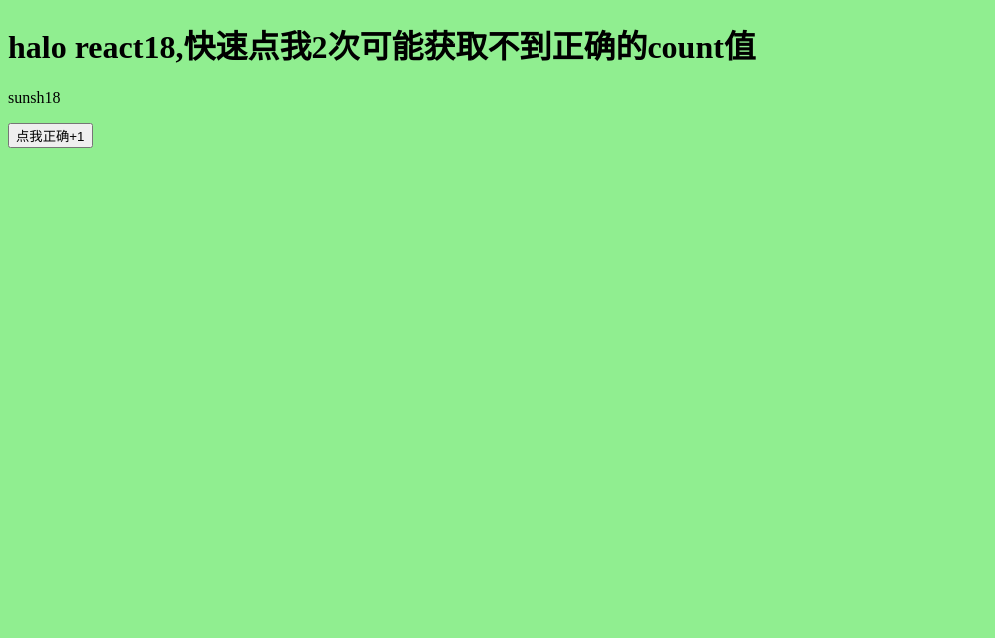
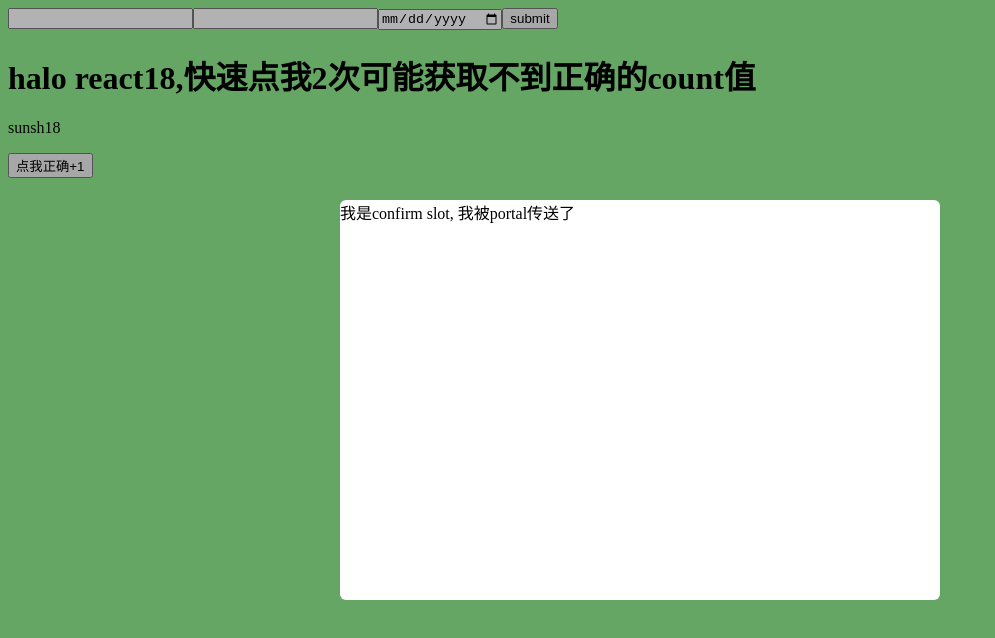
Before and after one commit to imus/ireact, a React (Create React App) app: page / in a window 1280 px wide. Shown: the top 638 px of the page, without its empty margins (0-995 px from the left). Built offline with nearby package versions, Linux system fonts and the light colour scheme.

Commit message:
feat: 受控组件双向bind，dialog传送门Portal

```diff
--- a/public/index.html
+++ b/public/index.html
@@ -8,5 +8,6 @@
 </head>
 <body>
   <div id="app"></div>
+  <div id="confirm-root"></div>
 </body>
 </html>
--- a/src/App.js
+++ b/src/App.js
@@ -3,9 +3,12 @@
  * @Author: sunsh
  * @Date: 2022-10-06 18:35:37
  * @LastEditors: sunsh
- * @LastEditTime: 2022-10-07 00:30:29
+ * @LastEditTime: 2022-10-08 19:26:26
  */
-import { useState } from "react";
+import { useState, useRef } from "react";
+import Form from "./Form";
+import Confirm from "./components/Confirm";
+
 export default function App() {
   console.log('app执行完了');
   const [count, setCount] = useState(18);
@@ -22,16 +25,20 @@ export default function App() {
   }
 
   function btnClick() {
+    // const ref = useRef(); error: HOOK需要在函数组件或者自定义组件调用
     setTimeout(() => {
       setCount(prevState => prevState + 1);
     }, 1000);
   }
 
-
+  const pRef = useRef();
+  console.log(pRef);
   return (
     <>
+      <Form />
+      <Confirm>我是confirm slot, 我被portal传送了</Confirm>
       <h1 onClick={handleClick}>halo react{count},快速点我2次可能获取不到正确的count值</h1>
-      <p>{obj.name}{obj.age}</p>
+      <p ref={pRef}>{obj.name}{obj.age}</p>
       <button onClick={btnClick}>点我正确+1</button>
     </>
   );
--- /dev/null
+++ b/src/Form.js
@@ -0,0 +1,54 @@
+/*
+ * @Description:
+ * @Author: sunsh
+ * @Date: 2022-10-08 17:31:49
+ * @LastEditors: sunsh
+ * @LastEditTime: 2022-10-08 18:52:30
+ */
+import React, { useState } from 'react';
+
+function Form(props) {
+  const [form, setForm] = useState({
+    content: '',
+    num: '',
+    date: new Date().toLocaleDateString()
+  });
+
+  function onContentChange(e) {
+    setForm({
+      ...form,
+      content: e.target.value
+    });
+  }
+
+  function onNumChange(e) {
+    setForm({
+      ...form,
+      num: e.target.value
+    });
+  }
+
+  function onDateChange(e) {
+    setForm({
+      ...form,
+      date: e.target.value?.toLocaleDateString()
+    });
+  }
+
+  function onSubmit(e) {
+    e.preventDefault();
+    console.log(form);
+  }
+
+  return (
+    <form onSubmit={onSubmit}>
+    {/* 表单受React状态控制 */}
+      <input onChange={onContentChange} value={form.content} type={'text'}></input>
+      <input onChange={onNumChange} value={form.num} type={'number'}></input>
+      <input  onChange={onDateChange}value={form.date} type={'date'}></input>
+      <button type='submit' >submit</button>
+    </form>
+   );
+}
+
+export default Form;
--- /dev/null
+++ b/src/components/Confirm.css
@@ -0,0 +1,19 @@
+.confirm-wrap {
+  position: absolute;
+  left: 0;
+  right: 0;
+  top: 0;
+  bottom: 0;
+  z-index: 9999;
+  background-color: rgba(0, 0, 0, .3);
+  display: flex;
+  justify-content: space-around;
+  align-items: center;
+}
+
+.confirm {
+  width: 600px;
+  height: 400px;
+  background-color: white;
+  border-radius: 6px;
+}
--- /dev/null
+++ b/src/components/Confirm.js
@@ -0,0 +1,26 @@
+/*
+ * @Description:
+ * @Author: sunsh
+ * @Date: 2022-10-08 19:16:54
+ * @LastEditors: sunsh
+ * @LastEditTime: 2022-10-08 19:36:08
+ */
+import ReactDOM from 'react-dom';
+import React, { useState } from 'react';
+
+import './Confirm.css';
+
+const confirmRoot = document.getElementById('confirm-root');
+function Confirm(props) {
+  const [toggle, setToggle] = useState(true);
+
+  return ReactDOM.createPortal((
+    toggle &&  (<div className="confirm-wrap" onClick={() => { setToggle(false) }}>
+        <div className='confirm'>
+          {props.children}
+        </div>
+      </div>)
+  ), confirmRoot);
+}
+
+export default Confirm;
```
